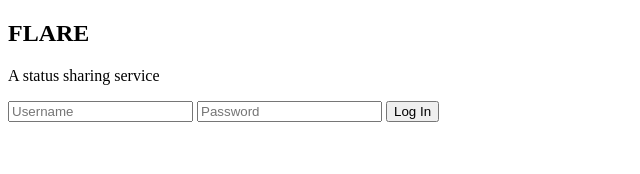
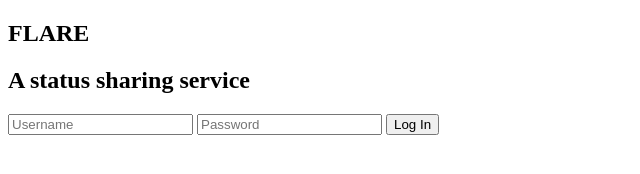
Before and after one commit to 2023popn/Pub-Flare, a website: page login.html in a window 1280 px wide. Shown: the whole page, without its empty margins (0-640 px from the left). Drawn offline with Linux system fonts and the light colour scheme.

Commit message:
modified:   login.html

```diff
--- a/login.html
+++ b/login.html
@@ -19,7 +19,7 @@
         <section>
             <form>
                 <h1>FLARE</h1>
-                <p>A status sharing service</p>
+                <h2>A status sharing service</h2>
 
                 <input type="text" placeholder="Username" name="username">
                 <input type="password" placeholder="Password" name="password">
```
